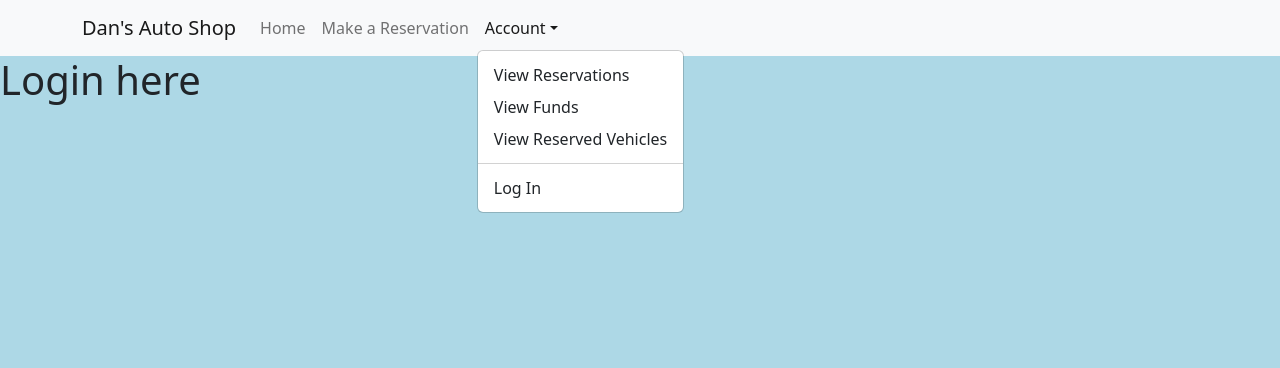
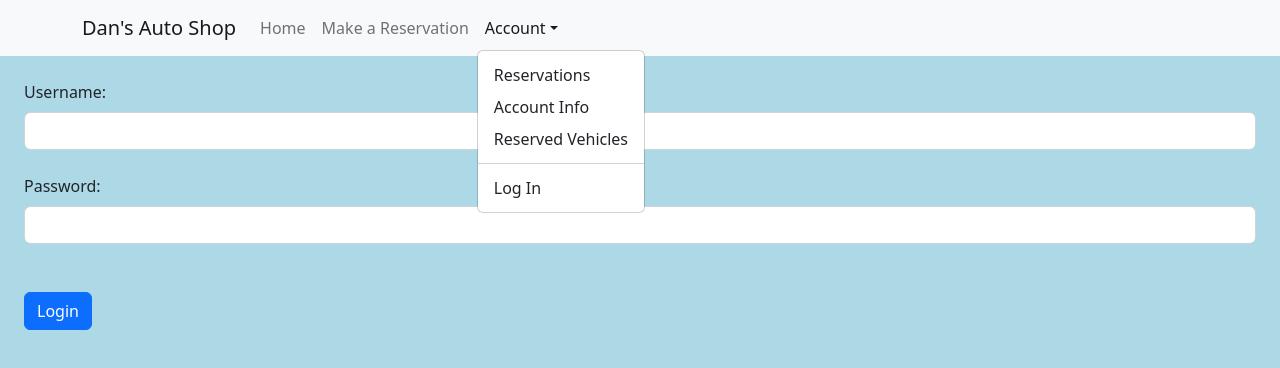
Before and after one commit to MaxEdwards20/Auto-Shop, a React (Vite) app in the folder frontEnd/: page /account/login in a window 1280 px wide. Both pictures are taken after a click on the button "Account". Shown: the top 368 px of the page. Built offline with nearby package versions, Linux system fonts and the light colour scheme.

Commit message:
Added a basic login page

```diff
--- a/frontEnd/index.html
+++ b/frontEnd/index.html
@@ -4,7 +4,7 @@
     <meta charset="UTF-8" />
     <link rel="icon" type="image/svg+xml" href="/vite.svg" />
     <meta name="viewport" content="width=device-width, initial-scale=1.0" />
-    <title>Vite + React + TS</title>
+    <title>Dan's Auto Shop</title>
   </head>
   <body>
     <div id="root"></div>
--- a/frontEnd/src/Components/Navbar.tsx
+++ b/frontEnd/src/Components/Navbar.tsx
@@ -15,11 +15,11 @@ function NavBar() {
             <Nav.Link href="/reservation">Make a Reservation</Nav.Link>
             <NavDropdown title="Account" id="basic-nav-dropdown">
               <NavDropdown.Item href="/reservation">
-                View Reservations
+                Reservations
               </NavDropdown.Item>
-              <NavDropdown.Item href="/account">View Funds</NavDropdown.Item>
+              <NavDropdown.Item href="/account">Account Info</NavDropdown.Item>
               <NavDropdown.Item href="/account/vehicles">
-                View Reserved Vehicles
+                Reserved Vehicles
               </NavDropdown.Item>
               <NavDropdown.Divider />
               <NavDropdown.Item href="/account/login">Log In</NavDropdown.Item>
--- a/frontEnd/src/Router.tsx
+++ b/frontEnd/src/Router.tsx
@@ -7,12 +7,17 @@ import LoginPage from "./pages/log-in-page";
 import VehiclePage from "./pages/vehicle-page";
 function Router() {
   return (
+    // See tutorial at https://www.youtube.com/watch?v=Ul3y1LXxzdU
     <Routes>
       <Route path="/" element={<HomePage />} />
       <Route path="/reservation" element={<ReservationPage />} />
-      <Route path="/account" element={<AccountInfoPage />} />
-      <Route path="/account/vehicles" element={<VehiclePage />} />
-      <Route path="/account/login" element={<LoginPage />} />
+      <Route path="/account">
+        <Route index element={<AccountInfoPage />} />
+        <Route path="vehicles" element={<VehiclePage />} />
+        <Route path="login" element={<LoginPage />} />
+      </Route>
+      <Route path="/vehicles/new"></Route>
+      <Route path="*" element={<ErrorPage />}></Route>
     </Routes>
   );
 }
--- a/frontEnd/src/pages/error-page.tsx
+++ b/frontEnd/src/pages/error-page.tsx
@@ -1,20 +1,27 @@
+import { useEffect } from "react";
+import { useNavigate } from "react-router-dom";
+
 interface Error {
   statusText: string;
   message: string;
 }
 export default function ErrorPage() {
   let error: Error = {
-    statusText: "500 Error",
+    statusText: "403 Error",
     message: "Please refresh while we try again",
   };
-  console.error(error);
+  const navigate = useNavigate();
+  useEffect(() => {
+    setTimeout(() => {
+      navigate("/");
+    }, 1000); // redirect user to home page after 1 second on wrong page
+  });
 
   return (
     <div id="error-page">
-      <h1>Oops!</h1>
-      <p>Sorry, an unexpected error has occurred.</p>
+      <h1>Oops! This page was not found</h1>
       <p>
-        <i>{error.statusText || error.message}</i>
+        Sorry, this page no longer exists. Sending you back to home page ...
       </p>
     </div>
   );
--- a/frontEnd/src/pages/log-in-page.tsx
+++ b/frontEnd/src/pages/log-in-page.tsx
@@ -1,4 +1,44 @@
+import React, { useState } from "react";
+import { Form, FormControl, Button } from "react-bootstrap";
+
 function LoginPage() {
-  return <h1>Login here</h1>;
+  const [username, setUsername] = useState("");
+  const [password, setPassword] = useState("");
+  const [logInStatus, setLogInStatus] = useState(false);
+
+  const handleSubmit = (event: React.FormEvent<HTMLFormElement>) => {
+    event.preventDefault();
+    let url = `https://BACKEND_URL_HERE?username=${username}&pass=${password}`;
+    async () => {
+      let res = await fetch(url);
+      let json = await res.json();
+      if (json.result == 200) {
+        setLogInStatus(true);
+      }
+    };
+  };
+  return (
+    <Form onSubmit={handleSubmit}>
+      <Form.Group controlId="username" className="m-4">
+        <Form.Label>Username:</Form.Label>
+        <FormControl
+          type="text"
+          value={username}
+          onChange={(event) => setUsername(event.target.value)}
+        />
+      </Form.Group>
+      <Form.Group controlId="password" className="m-4">
+        <Form.Label>Password:</Form.Label>
+        <FormControl
+          type="password"
+          value={password}
+          onChange={(event) => setPassword(event.target.value)}
+        />
+      </Form.Group>
+      <Button type="submit" className="m-4">
+        Login
+      </Button>
+    </Form>
+  );
 }
 export default LoginPage;
```
